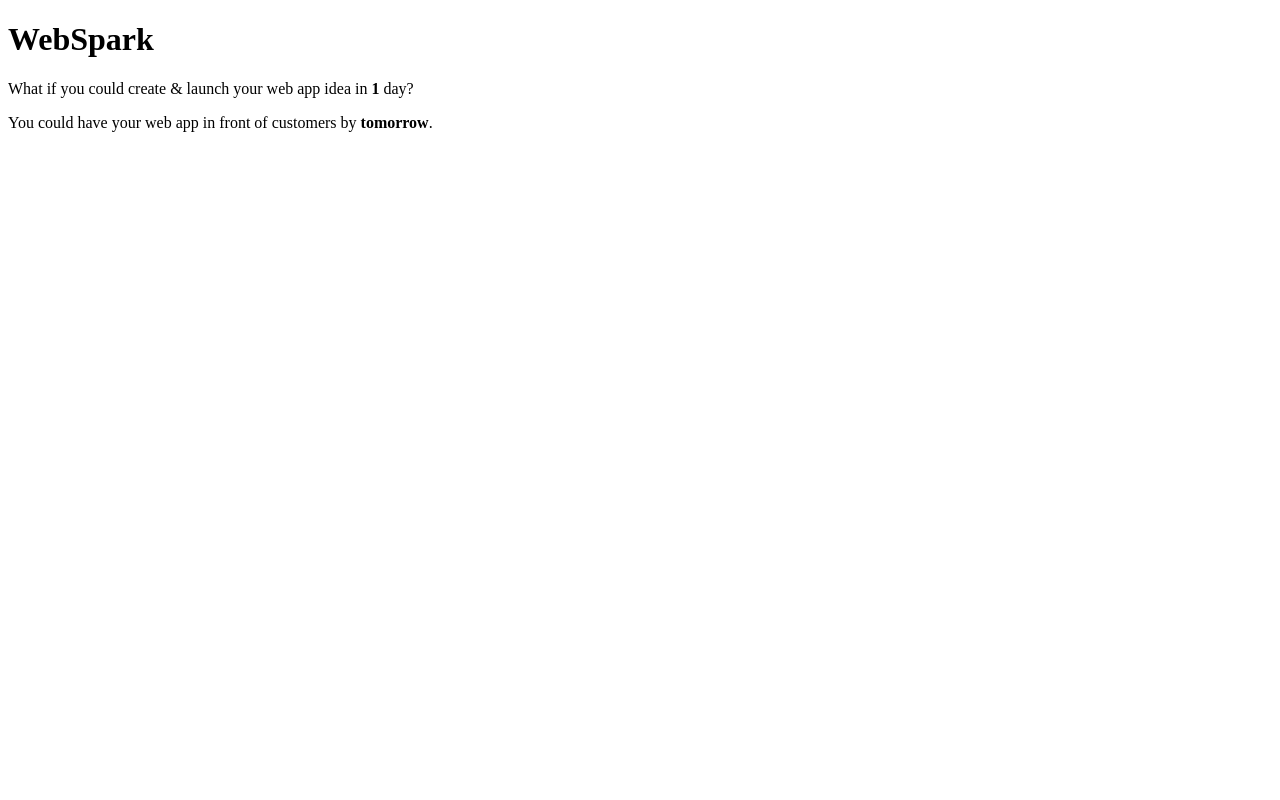
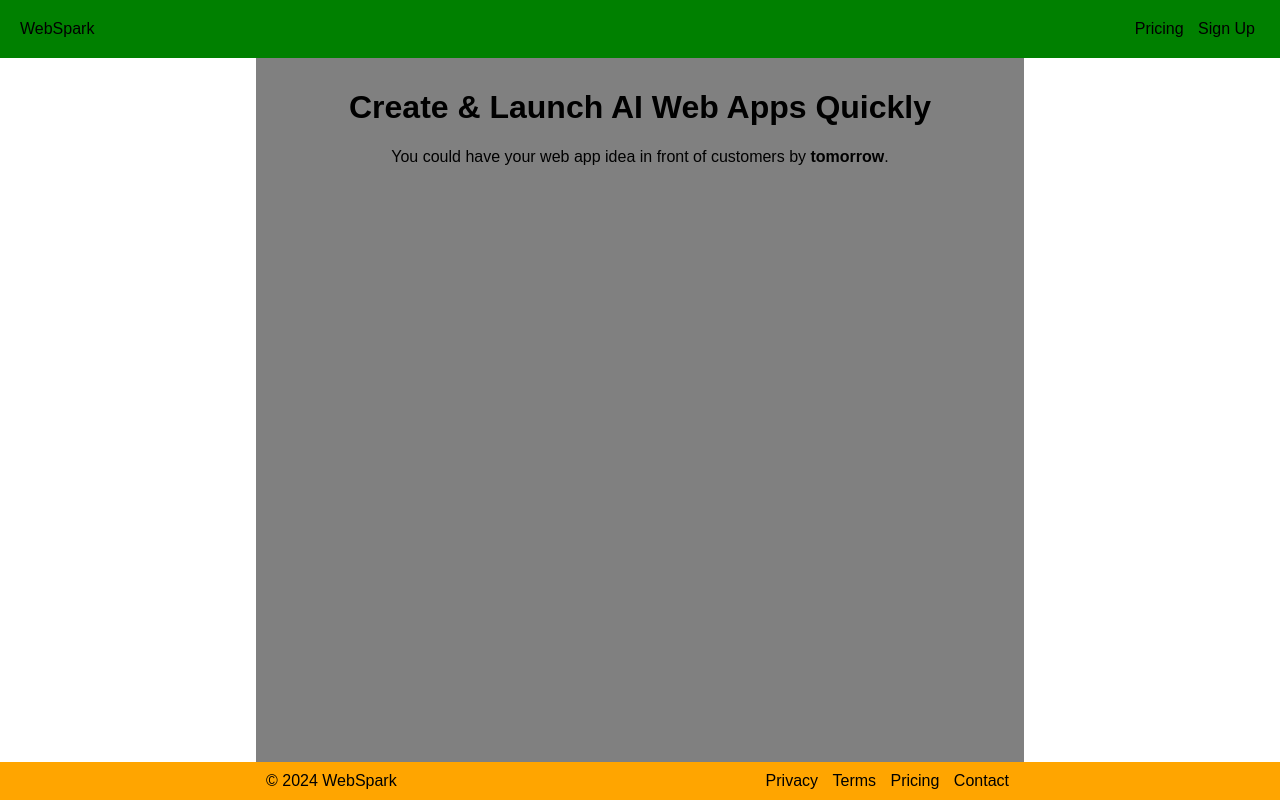
Before and after one commit to decodingchris/webspark, a website: page frontend/index.html in a window 1280 px wide. Drawn offline with Linux system fonts and the light colour scheme; no server answers.

Commit message:
add styling for index page

```diff
--- a/backend/data.js
+++ b/backend/data.js
@@ -11,7 +11,6 @@ export const getLaunchData = () => {
   });
   const launchData = {
     date: launchDate,
-    word: "on",
   };
   return JSON.stringify(launchData);
 };
--- a/frontend/index.html
+++ b/frontend/index.html
@@ -13,15 +13,48 @@
     />
   </head>
   <body>
-    <h1>WebSpark</h1>
-    <p>
-      What if you could create & launch your web app idea in
-      <strong>1</strong> day?
-    </p>
-    <p>
-      You could have your web app in front of customers
-      <span id="launch-word">by</span> <span id="launch-date">tomorrow</span>.
-    </p>
+    <div class="grid-container">
+      <header>
+        <div></div>
+        <div class="header-content">
+          <div class="header-logo">WebSpark</div>
+          <div class="header-links">
+            <ul class="inline-list">
+              <li>Pricing</li>
+              <li>Sign Up</li>
+            </ul>
+          </div>
+        </div>
+        <div></div>
+      </header>
+      <aside id="left-sidebar"></aside>
+      <main>
+        <hgroup class="hero">
+          <h1>Create & Launch AI Web Apps Quickly</h1>
+          <p>
+            You could have your web app idea in front of customers by
+            <strong><span id="launch-date">tomorrow</span></strong
+            >.
+          </p>
+        </hgroup>
+      </main>
+      <aside id="right-sidebar"></aside>
+      <footer>
+        <div></div>
+        <div class="footer-content">
+          <div class="footer-copyright">&copy; 2024 WebSpark</div>
+          <div class="footer-links">
+            <ul class="inline-list">
+              <li>Privacy</li>
+              <li>Terms</li>
+              <li>Pricing</li>
+              <li>Contact</li>
+            </ul>
+          </div>
+        </div>
+        <div></div>
+      </footer>
+    </div>
     <script src="./script.js"></script>
   </body>
 </html>
--- a/frontend/script.js
+++ b/frontend/script.js
@@ -15,11 +15,9 @@ const getLaunchDataFromServer = async () => {
 
 // [Example] Event listener to update the frontend with launch data
 document.addEventListener("DOMContentLoaded", async () => {
-  const launchWordElement = document.getElementById("launch-word");
   const launchDateElement = document.getElementById("launch-date");
   const launchData = await getLaunchDataFromServer();
   if (launchData) {
-    launchWordElement.textContent = launchData.word;
     launchDateElement.textContent = launchData.date;
   }
 });
--- a/frontend/style.css
+++ b/frontend/style.css
@@ -1,3 +1,73 @@
-#launch-date {
-  font-weight: bold;
+body {
+  font-family: Arial, Helvetica, sans-serif;
+  margin: 0;
 }
+
+header {
+  grid-area: header;
+  background-color: green;
+}
+
+#left-sidebar {
+  grid-area: lsidebar;
+  padding: 10px;
+}
+
+main {
+  grid-area: main;
+  background-color: gray;
+  padding: 10px;
+  display: flex;
+  justify-content: center;
+}
+
+#right-sidebar {
+  grid-area: rsidebar;
+  padding: 10px;
+}
+
+footer {
+  grid-area: footer;
+  background-color: orange;
+  display: grid;
+  grid-template-columns: 1fr 3fr 1fr;
+}
+
+.grid-container {
+  height: 100vh;
+  display: grid;
+  grid-template-columns: 1fr 3fr 1fr; /* col 1, col 2, col 3 */
+  grid-template-rows: auto 1fr auto; /* row 1, row 2, row 3 */
+  grid-template-areas:
+  /* col 1 */
+    "header header header" /* row 1 */
+    "lsidebar main rsidebar"
+    "footer footer footer";
+}
+
+.hero {
+  text-align: center;
+}
+
+.header-content {
+  padding: 20px;
+  display: flex;
+  justify-content: space-between;
+}
+
+.footer-content {
+  padding: 10px;
+  display: flex;
+  justify-content: space-between;
+}
+
+.inline-list {
+  list-style-type: none;
+  margin: 0;
+  padding: 0;
+}
+
+.inline-list li {
+  display: inline;
+  padding: 0 5px;
+}
```
Also changed, not shown: backend/errors.js (+1 -2 lines).
